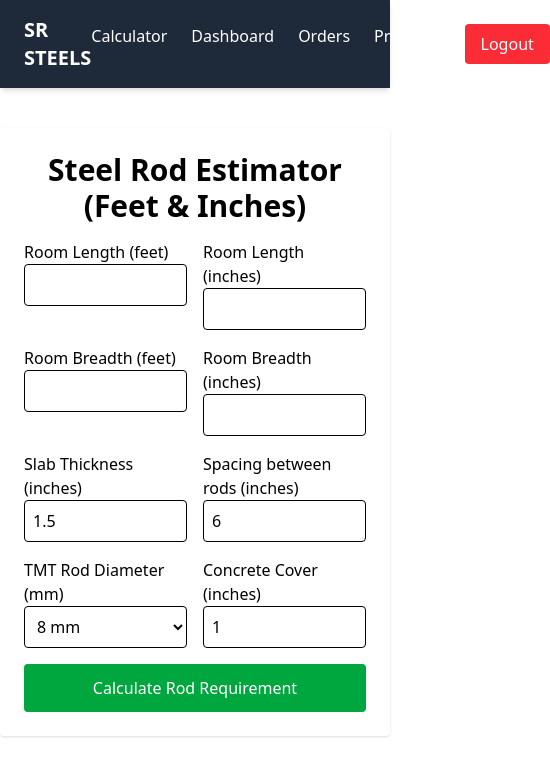
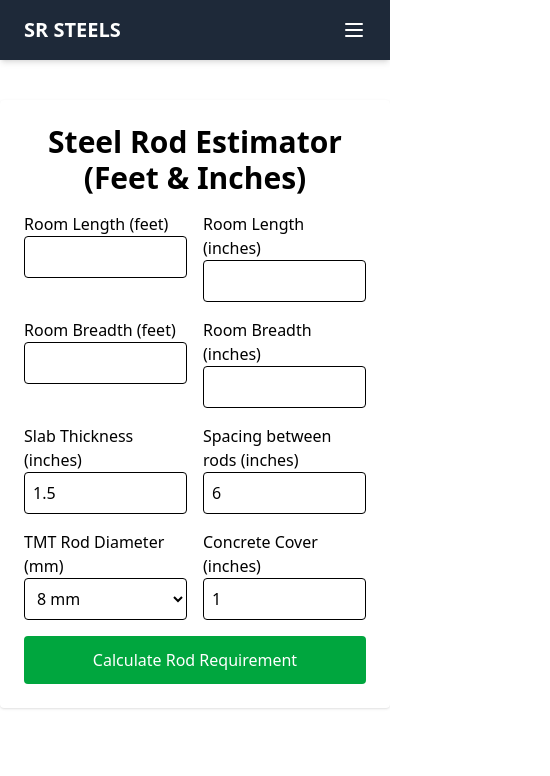
Before and after one commit to ElankumaranR/consultancy, a React (Vite) app in the folder client/: page /calculator in a window 390 px wide. Shown: the top 776 px of the page, 550 px wide, since content can reach past the window. Built offline with nearby package versions, Linux system fonts and the light colour scheme; no server answers.

Commit message:
Update Navbar.jsx

```diff
--- a/client/src/pages/user/Navbar.jsx
+++ b/client/src/pages/user/Navbar.jsx
@@ -1,23 +1,40 @@
-import React from "react";
-import { Link } from "react-router-dom";
+import React, { useState } from "react";
+import { Link, useNavigate } from "react-router-dom";
 import { useAuth } from "../../context/AuthContext";
-import { useNavigate } from "react-router-dom";
+import { Menu, X } from "lucide-react"; // Optional: install `lucide-react` or use any icon set
+
 const Navbar = () => {
   const { logout, user } = useAuth();
-  const navigate = useNavigate(); // useNavigate hook to programmatically navigate
+  const navigate = useNavigate();
+  const [menuOpen, setMenuOpen] = useState(false);
+
   const handleLogout = async () => {
     try {
-      await logout(); // ✅ logout is a function from context
+      await logout();
       console.log("User logged out");
-    navigate("/"); // Redirect to login page after logout
+      navigate("/");
     } catch (error) {
       console.error("Logout failed:", error);
     }
   };
+
+  const toggleMenu = () => setMenuOpen((prev) => !prev);
+
   return (
-    <nav className="bg-gray-800 text-white px-6 py-4 shadow-md flex justify-between items-center">
+    <nav className="bg-gray-800 text-white px-6 py-4 shadow-md">
+      <div className="flex justify-between items-center">
         <div className="text-xl font-bold">SR STEELS</div>
-      <ul className="flex space-x-6">
+
+        {/* Hamburger button */}
+        <button
+          className="md:hidden focus:outline-none"
+          onClick={toggleMenu}
+        >
+          {menuOpen ? <X size={24} /> : <Menu size={24} />}
+        </button>
+
+        {/* Desktop menu */}
+        <ul className="hidden md:flex space-x-6">
           <li>
             <Link to="/calculator" className="hover:text-yellow-400">
               Calculator
@@ -47,6 +64,44 @@ const Navbar = () => {
             </button>
           </li>
         </ul>
+      </div>
+
+      {/* Mobile menu dropdown */}
+      {menuOpen && (
+        <ul className="md:hidden mt-4 flex flex-col space-y-4">
+          <li>
+            <Link to="/calculator" onClick={toggleMenu} className="hover:text-yellow-400">
+              Calculator
+            </Link>
+          </li>
+          <li>
+            <Link to="/" onClick={toggleMenu} className="hover:text-yellow-400">
+              Dashboard
+            </Link>
+          </li>
+          <li>
+            <Link to="/orders" onClick={toggleMenu} className="hover:text-yellow-400">
+              Orders
+            </Link>
+          </li>
+          <li>
+            <Link to="/Product" onClick={toggleMenu} className="hover:text-yellow-400">
+              Products
+            </Link>
+          </li>
+          <li>
+            <button
+              onClick={() => {
+                toggleMenu();
+                handleLogout();
+              }}
+              className="text-white bg-red-500 px-4 py-2 rounded hover:bg-red-600"
+            >
+              Logout
+            </button>
+          </li>
+        </ul>
+      )}
     </nav>
   );
 };
```
Lines whose indentation alone changed are shown as unchanged.
